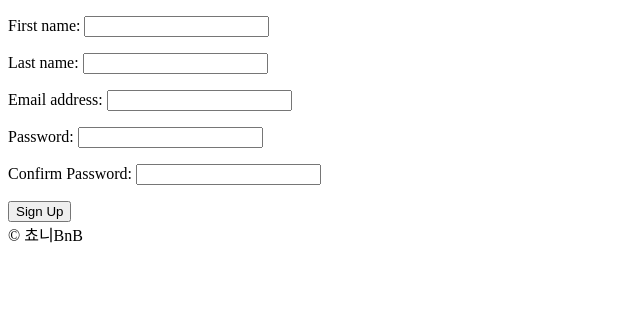
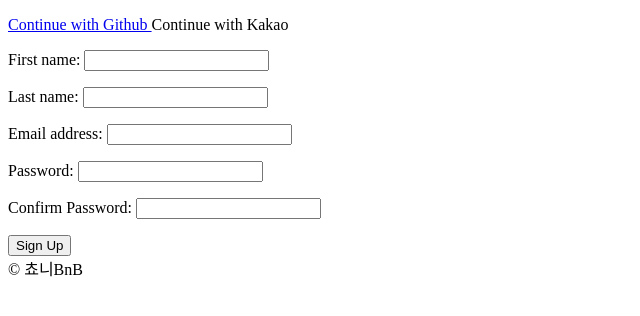
Before and after one commit to chyoni/airbnb-clone-2019, a Django app: page /users/signup/ in a window 1280 px wide. Shown: the part 84-400 px from the top of the page, without its empty margins (0-640 px from the left). Run offline with Django 3.2, Linux system fonts and the light colour scheme.

Commit message:
#56 github login Part 1

```diff
--- /dev/null
+++ b/templates/partials/social_login.html
@@ -0,0 +1,8 @@
+<div>
+    <a href="{% url 'users:github-login' %}">
+        Continue with Github
+    </a>
+    <a>
+        Continue with Kakao
+    </a>
+</div>
--- a/templates/users/login.html
+++ b/templates/users/login.html
@@ -8,6 +8,8 @@
 {% endblock search-bar %}
 
 {% block content %}
+    {% include 'partials/social_login.html' %}
+
     <form method="POST" action="{% url "users:login"%}">
         {% csrf_token %}
         {{form.as_p}}
--- a/templates/users/signup.html
+++ b/templates/users/signup.html
@@ -8,6 +8,9 @@
 {% endblock search-bar %}
 
 {% block content %}
+
+    {% include 'partials/social_login.html' %}
+
     <form method="POST" action="{% url "users:signup"%}">
         {% csrf_token %}
         {{form.as_p}}
--- a/users/admin.py
+++ b/users/admin.py
@@ -20,6 +20,7 @@ class CustomUserAdmin(UserAdmin):
                     "language",
                     "currency",
                     "superhost",
+                    "login_method",
                 ),
             },
         ),
@@ -40,4 +41,5 @@ class CustomUserAdmin(UserAdmin):
         "is_superuser",
         "email_confirmed",
         "email_secret",
+        "login_method",
     )
--- a/users/models.py
+++ b/users/models.py
@@ -39,6 +39,16 @@ class User(AbstractUser):
         (CURRENCY_KRW, "KRW"),
     )
 
+    LOGIN_EMAIL = "email"
+    LOGIN_GITHUB = "github"
+    LOGIN_KAKAO = "kakao"
+
+    LOGIN_CHOICES = (
+        (LOGIN_EMAIL, "Email"),
+        (LOGIN_GITHUB, "Github"),
+        (LOGIN_KAKAO, "Kakao"),
+    )
+
     avatar = models.ImageField(upload_to="avatars", blank=True)
     # CharField 는 글자수 제한에 창 하나 TextField는 Textarea 같은거
     gender = models.CharField(choices=GENDER_CHOICES, max_length=10, blank=True)
@@ -49,6 +59,9 @@ class User(AbstractUser):
     superhost = models.BooleanField(default=False)
     email_confirmed = models.BooleanField(default=False)
     email_secret = models.CharField(max_length=120, default="", blank=True)
+    login_method = models.CharField(
+        max_length=50, choices=LOGIN_CHOICES, default=LOGIN_EMAIL
+    )
 
     def verify_email(self):
         if self.email_confirmed is False:
--- a/users/urls.py
+++ b/users/urls.py
@@ -5,6 +5,8 @@ app_name = "users"
 
 urlpatterns = [
     path("login/", views.LoginView.as_view(), name="login"),
+    path("login/github/", views.github_login, name="github-login"),
+    path("login/github/callback/", views.github_callback, name="github-callback"),
     path("logout/", views.log_out, name="logout"),
     path("signup/", views.SignUpView.as_view(), name="signup"),
     path(
--- a/users/views.py
+++ b/users/views.py
@@ -1,3 +1,5 @@
+import os
+import requests
 from django.views.generic import FormView
 from django.urls import reverse_lazy
 from django.shortcuts import redirect, reverse
@@ -89,3 +91,26 @@ def complete_verification(request, key):
         pass
 
     return redirect(reverse("core:home"))
+
+
+def github_login(request):
+    client_id = os.environ.get("GH_ID")
+    redirect_uri = "http://127.0.0.1:8000/users/login/github/callback"
+    return redirect(
+        f"https://github.com/login/oauth/authorize?client_id={client_id}&redirect_uri={redirect_uri}&scope=read:user"
+    )
+
+
+def github_callback(request):
+    client_id = os.environ.get("GH_ID")
+    client_secret = os.environ.get("GH_SECRET")
+    code = request.GET.get("code", None)
+
+    if code is not None:
+        request = requests.post(
+            f"https://github.com/login/oauth/access_token?client_id={client_id}&client_secret={client_secret}&code={code}",
+            headers={"Accept": "application/json"},
+        )
+        print(request.json())
+    else:
+        return redirect(reverse("core:home"))
```
Also changed, not shown: db.sqlite3, users/migrations/0005_user_login_method.py (added), 2 other files.
